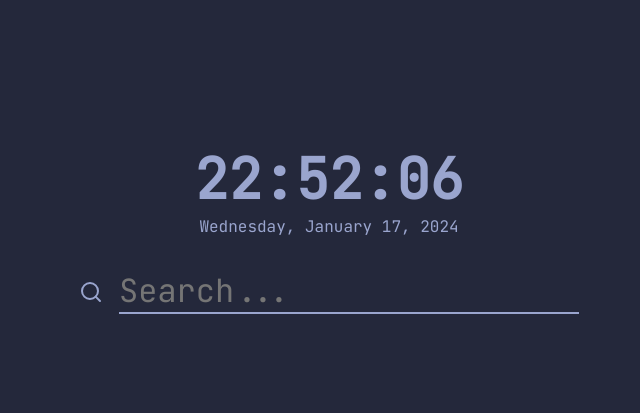
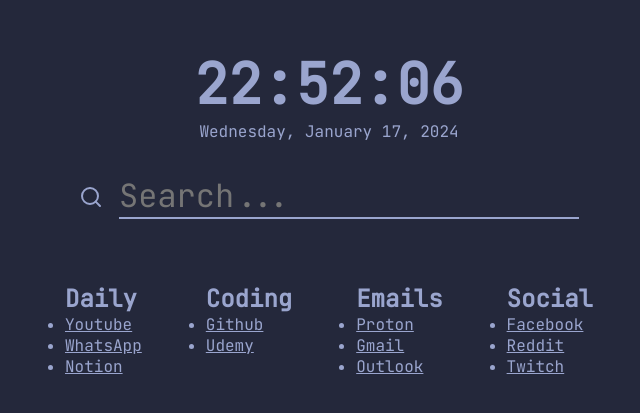
Before and after one commit to dalo-dev/DALO-startpage, a plain HTML site: page index.html in a window 1280 px wide. Shown: the part 172-585 px from the top of the page, without its empty margins (311-951 px from the left). Drawn offline with Linux system fonts and the light colour scheme.

Commit message:
Add common websites

```diff
--- a/index.html
+++ b/index.html
@@ -37,6 +37,39 @@
           />
         </form>
       </section>
+      <section class="common-sites">
+        <div>
+          <h2>Daily</h2>
+          <ul>
+            <li><a href="https://www.youtube.com/">Youtube</a></li>
+            <li><a href="https://web.whatsapp.com/">WhatsApp</a></li>
+            <li><a href="https://www.notion.so/">Notion</a></li>
+          </ul>
+        </div>
+        <div>
+          <h2>Coding</h2>
+          <ul>
+            <li><a href="https://github.com/">Github</a></li>
+            <li><a href="https://www.udemy.com/">Udemy</a></li>
+          </ul>
+        </div>
+        <div>
+          <h2>Emails</h2>
+          <ul>
+            <li><a href="https://account.proton.me/switch">Proton</a></li>
+            <li><a href="https://mail.google.com/">Gmail</a></li>
+            <li><a href="https://outlook.office365.com/">Outlook</a></li>
+          </ul>
+        </div>
+        <div>
+          <h2>Social</h2>
+          <ul>
+            <li><a href="https://www.facebook.com/">Facebook</a></li>
+            <li><a href="https://www.reddit.com/">Reddit</a></li>
+            <li><a href="https://www.twitch.tv/">Twitch</a></li>
+          </ul>
+        </div>
+      </section>
     </main>
   </body>
   <script src="./script.js"></script>
--- a/styles.css
+++ b/styles.css
@@ -55,3 +55,12 @@ input:focus {
   font-size: 2rem;
   border-bottom: solid 2px var(--text-color);
 }
+
+.common-sites {
+  display: flex;
+  justify-content: space-between;
+}
+
+.common-sites div {
+  padding: 2rem;
+}
```
